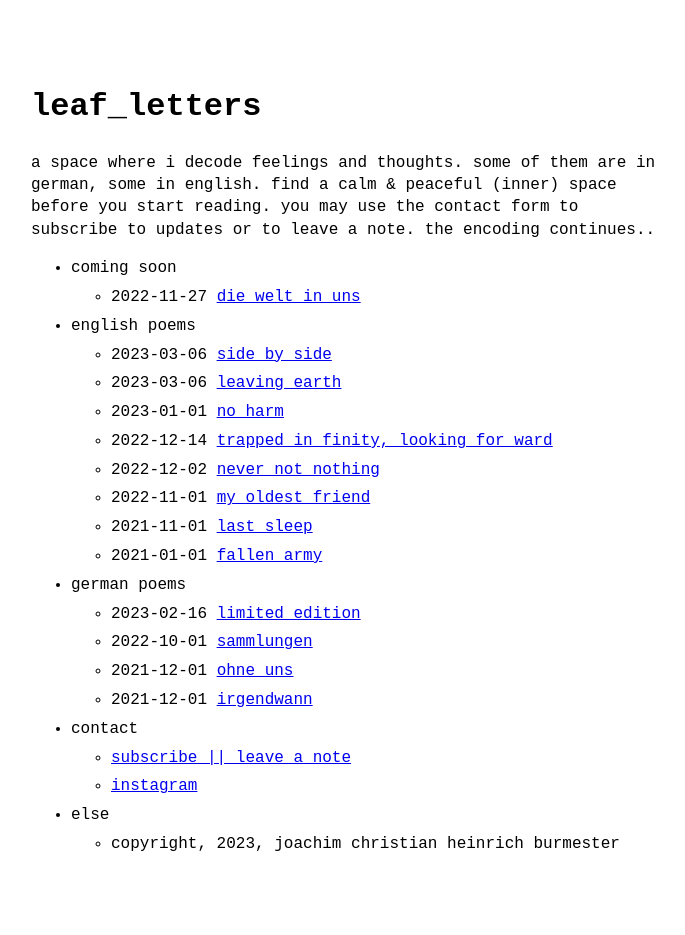
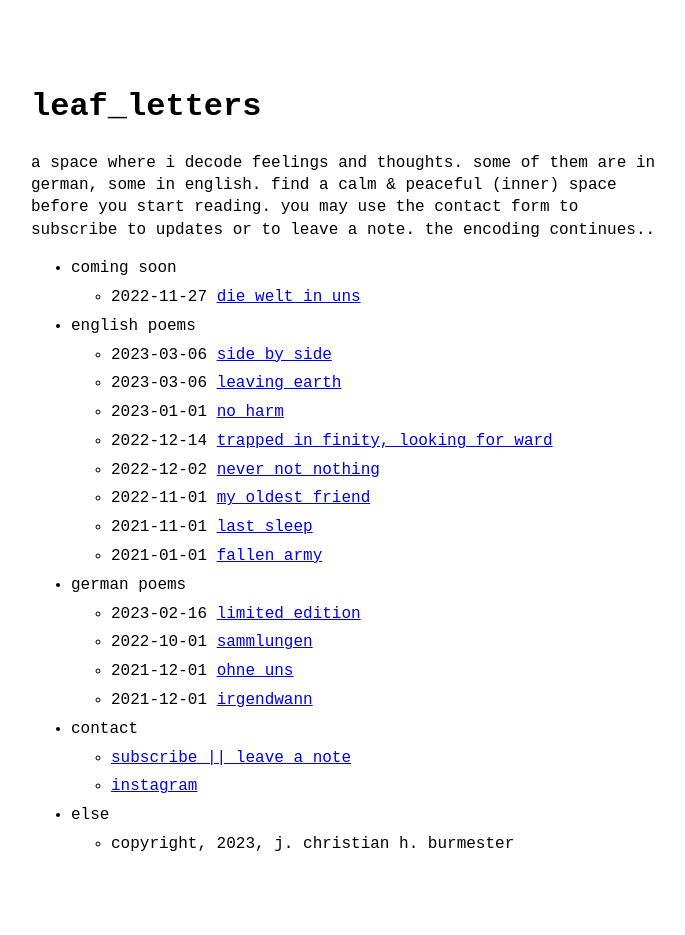
Before and after one commit to jchburmester/jchburmester.github.io, a Jekyll site: the page built from index.md, in a window 1280 px wide. Shown: the whole page, without its empty margins (289-974 px from the left). Built offline with Jekyll 4.4.1, drawn with Linux system fonts in a browser that asks for light colours.

Commit message:
changed shortcode

```diff
--- a/_data/menu.yml
+++ b/_data/menu.yml
@@ -31,4 +31,4 @@ entries:
 
   - title: else
     entries:
-      - title: copyright, 2023, joachim christian heinrich burmester
+      - title: copyright, 2023, j. christian h. burmester
```
